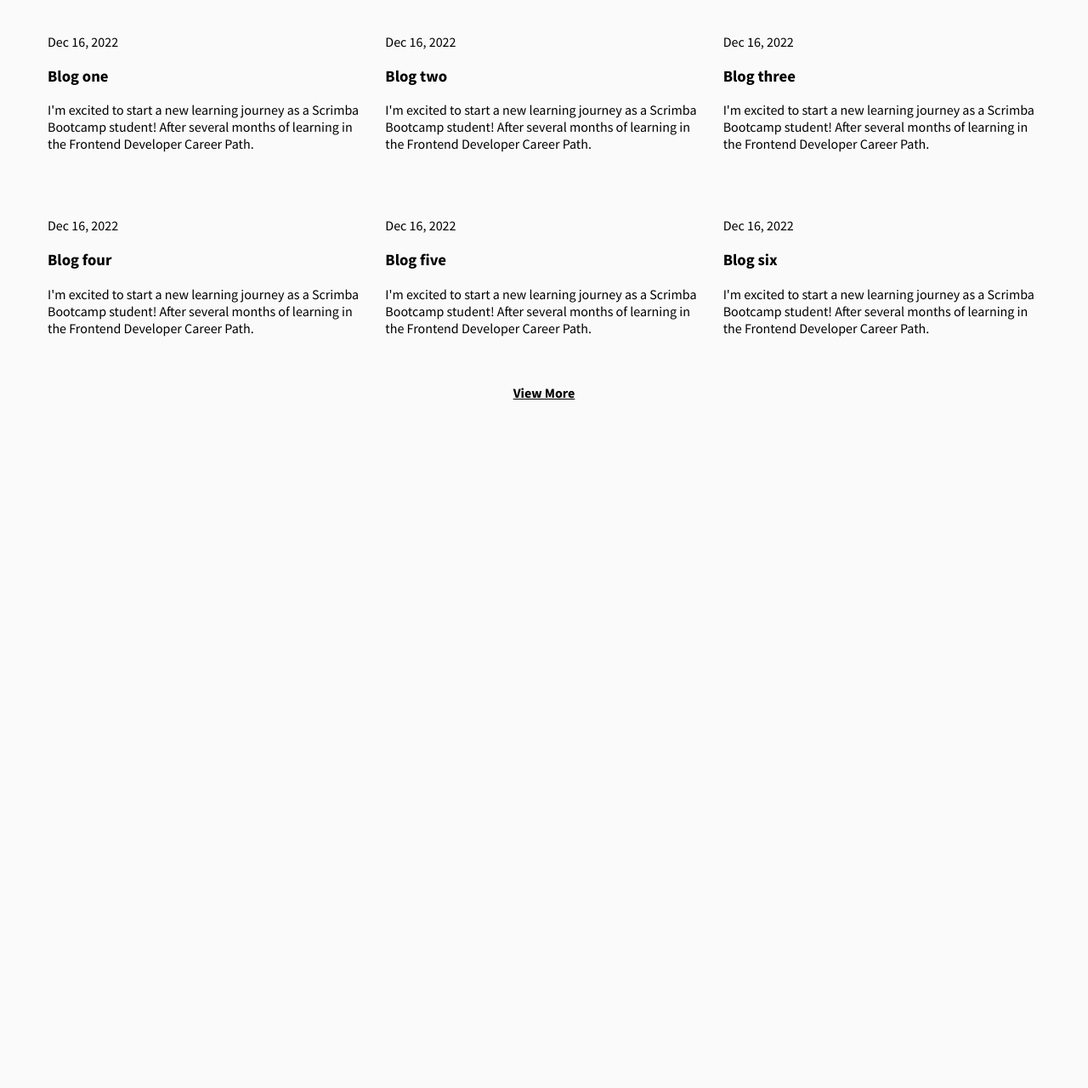
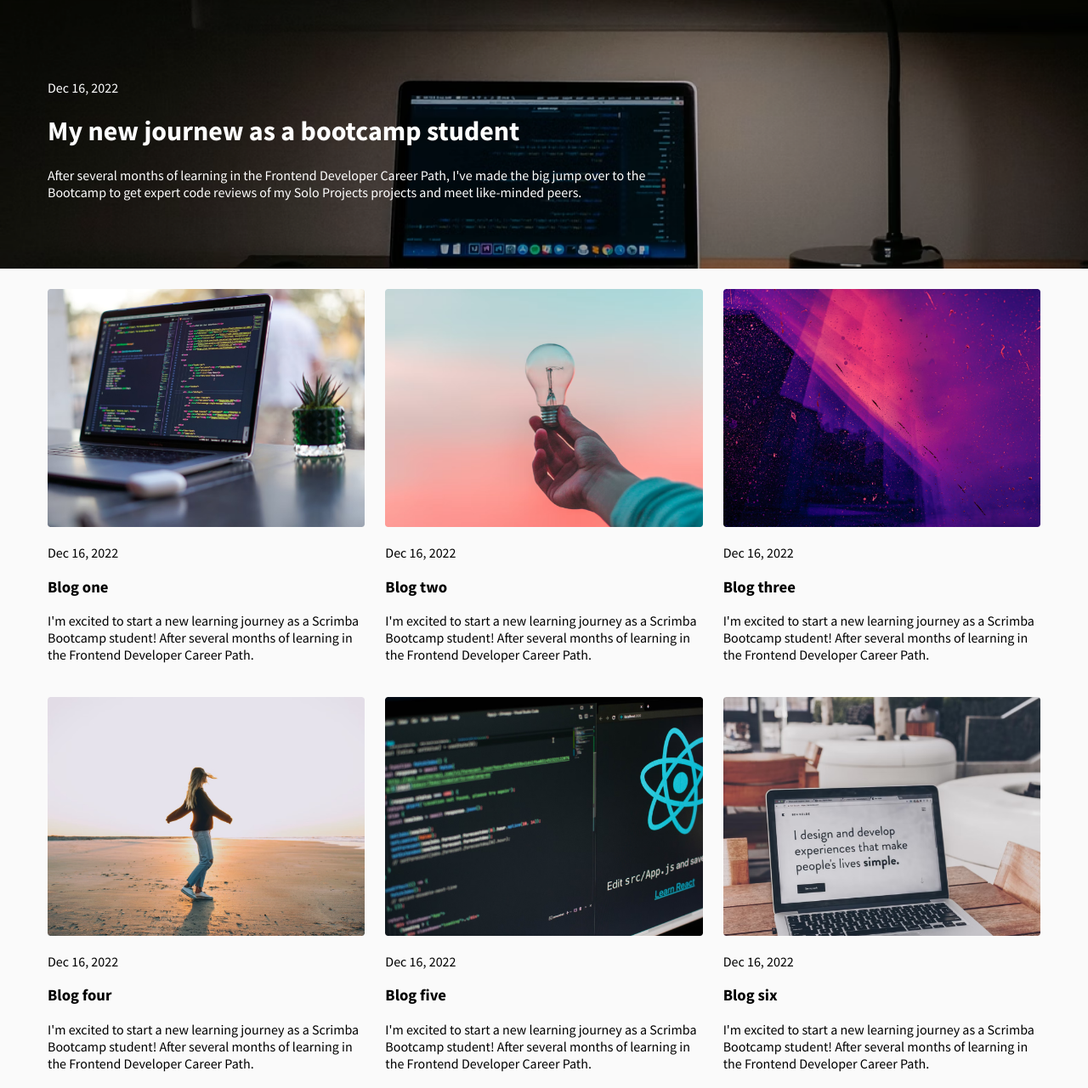
Before and after one commit to AndreiZK/learning_page, a plain HTML site: page index.html in a window 1280 px wide. Shown: the part 335-1615 px from the top of the page at 85% size. Before the commit the page ends 847 px from the top, so only its background shows below. Drawn offline with Linux system fonts and the light colour scheme.

Commit message:
Update index.html

```diff
--- a/index.html
+++ b/index.html
@@ -15,7 +15,7 @@
     <div class="grid">
         <div class="header">
             <div class="header-container">
-                <img class="logo" src="images/icon.png" alt="">
+                <img class="logo" src="icon.png" alt="">
                 <p class="header-par" id="title">My learning journal</p>
             </div>
             <div class="header-container left">
@@ -23,7 +23,7 @@
                 <p class="header-par" id="about">ABOUT ME</p>
             </div>
         </div>
-        <img class="hero-img" id="hero-img" src="images/img1.png" alt="">
+        <img class="hero-img" id="hero-img" src="img1.png" alt="">
         <div class="hero">
             <p class="date">Dec 16, 2022</p>
             <h1>My new journew as a bootcamp student</h1>
@@ -33,42 +33,42 @@
         </div>
         <main>
             <div class="article">
-                <img class="article-img" src="images/img2.png" alt="">
+                <img class="article-img" src="img2.png" alt="">
                 <p class="date">Dec 16, 2022</p>
                 <h3>Blog one</h3>
                 <p class="sub">I'm excited to start a new learning journey as a Scrimba Bootcamp student!
                     After several months of learning in the Frontend Developer Career Path.</p>
             </div>
             <div class="article">
-                <img class="article-img" src="images/img3.png" alt="">
+                <img class="article-img" src="img3.png" alt="">
                 <p class="date">Dec 16, 2022</p>
                 <h3>Blog two</h3>
                 <p class="sub">I'm excited to start a new learning journey as a Scrimba Bootcamp student!
                     After several months of learning in the Frontend Developer Career Path.</p>
             </div>
             <div class="article">
-                <img class="article-img" src="images/img4.png" alt="">
+                <img class="article-img" src="img4.png" alt="">
                 <p class="date">Dec 16, 2022</p>
                 <h3>Blog three</h3>
                 <p class="sub">I'm excited to start a new learning journey as a Scrimba Bootcamp student!
                     After several months of learning in the Frontend Developer Career Path.</p>
             </div>
             <div class="article">
-                <img class="article-img" src="images/img5.png" alt="">
+                <img class="article-img" src="img5.png" alt="">
                 <p class="date">Dec 16, 2022</p>
                 <h3>Blog four</h3>
                 <p class="sub">I'm excited to start a new learning journey as a Scrimba Bootcamp student!
                     After several months of learning in the Frontend Developer Career Path.</p>
             </div>
             <div class="article">
-                <img class="article-img" src="images/img6.png" alt="">
+                <img class="article-img" src="img6.png" alt="">
                 <p class="date">Dec 16, 2022</p>
                 <h3>Blog five</h3>
                 <p class="sub">I'm excited to start a new learning journey as a Scrimba Bootcamp student!
                     After several months of learning in the Frontend Developer Career Path.</p>
             </div>
             <div class="article">
-                <img class="article-img" src="images/img7.png" alt="">
+                <img class="article-img" src="img7.png" alt="">
                 <p class="date">Dec 16, 2022</p>
                 <h3>Blog six</h3>
                 <p class="sub">I'm excited to start a new learning journey as a Scrimba Bootcamp student!
```
